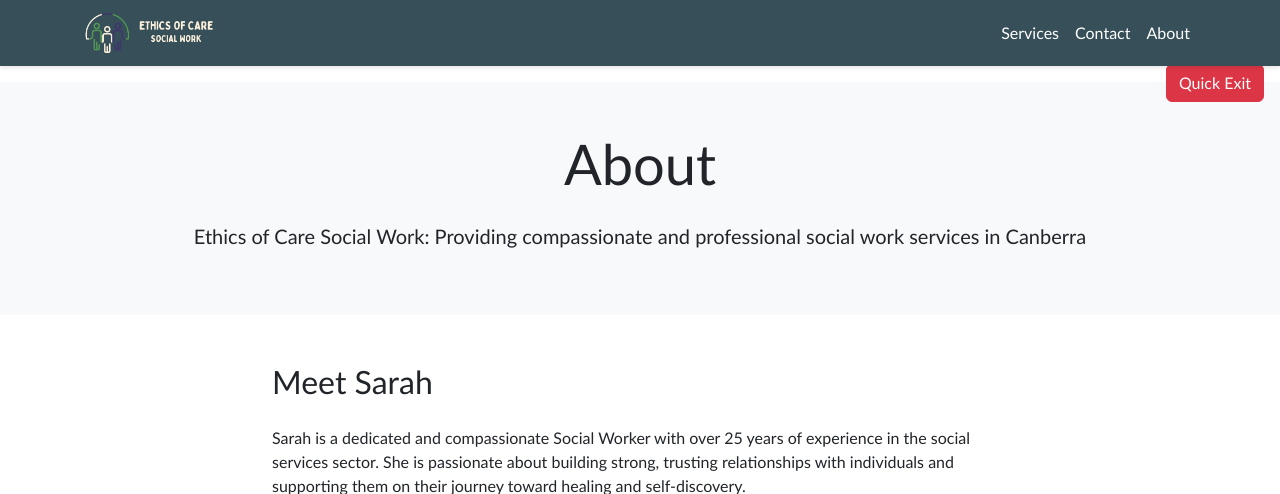
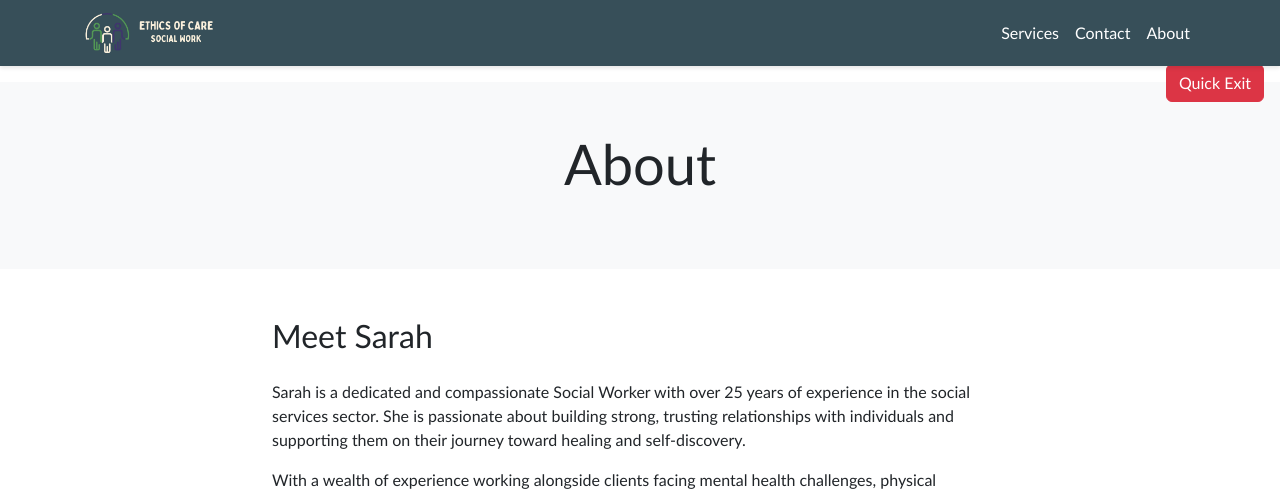
Before and after one commit to axel-t81/ssws-privatepractice-website, a Django app: page /about/ in a window 1280 px wide. Shown: the top 494 px of the page. Run offline with Django 4.2, Linux system fonts and the light colour scheme; some web fonts are replaced.

Commit message:
Tweak about page

```diff
--- a/templates/about.html
+++ b/templates/about.html
@@ -6,7 +6,6 @@
     <section class="bg-light py-5">
         <div class="container">
             <h1 class="display-4 text-center mb-4">About</h1>
-            <p class="lead text-center"><b>Ethics of Care Social Work:</b> Providing compassionate and professional social work services in Canberra</p>
         </div>
     </section>
 
```
